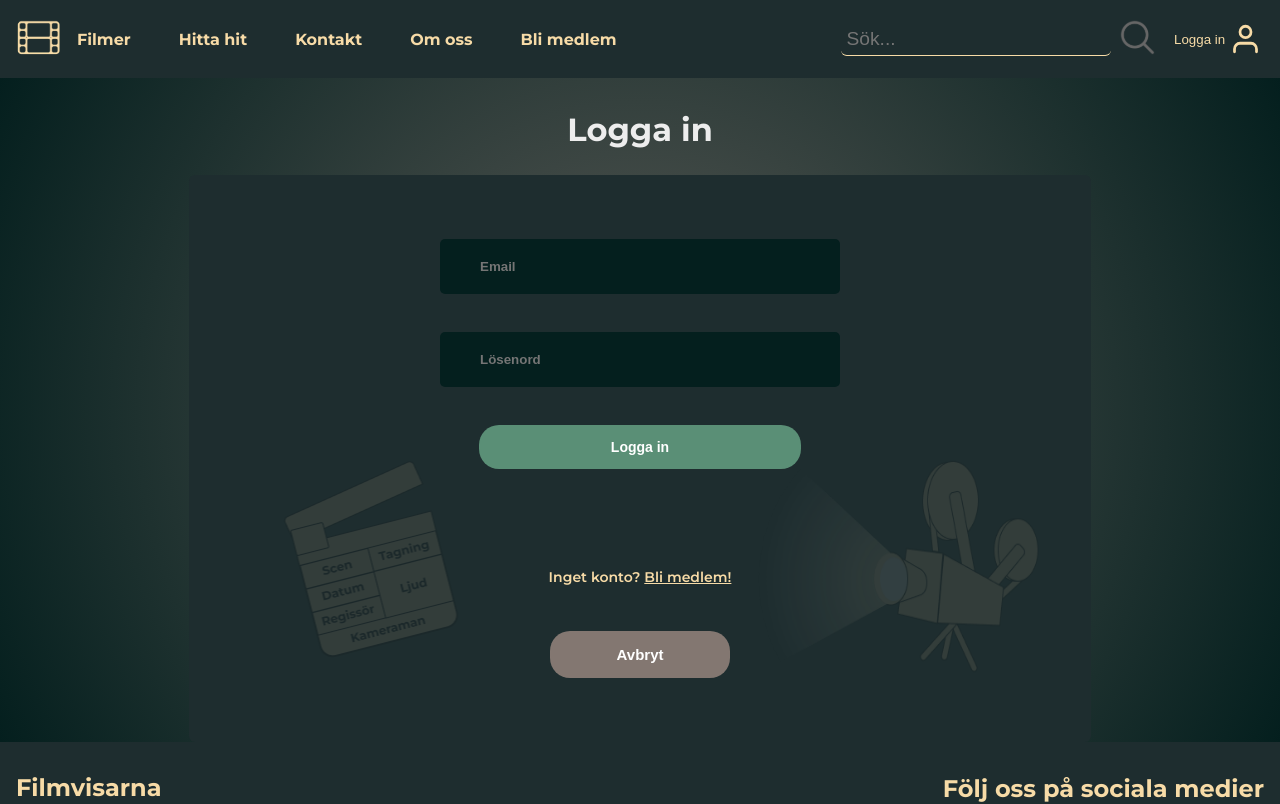
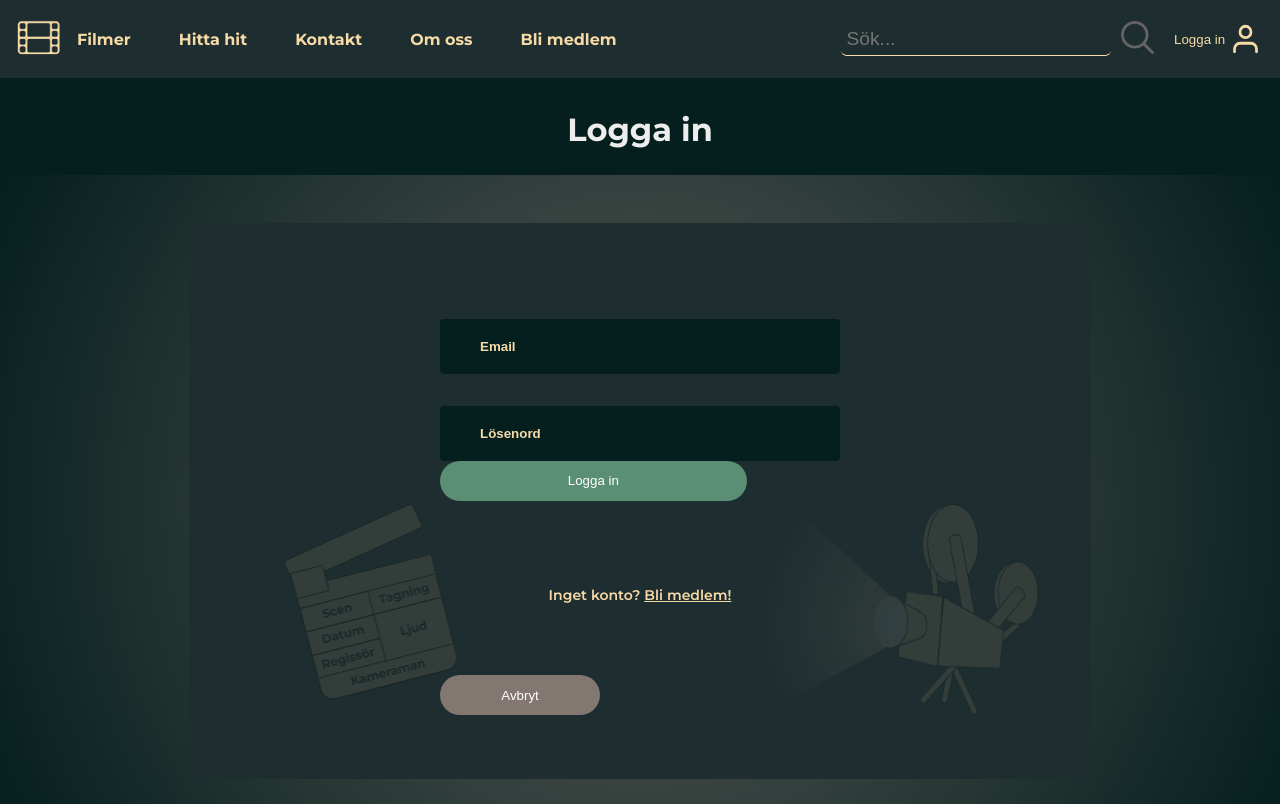
Before and after one commit to j-carlander/Filmvisarna, a React (Vite) app: page /login in a window 1280 px wide. Shown: the top 804 px of the page. Built offline with nearby package versions, Linux system fonts and the light colour scheme.

Commit message:
started working on styling for login page

```diff
--- a/src/components/Login/_Login.scss
+++ b/src/components/Login/_Login.scss
@@ -1,10 +1,20 @@
 @use "../../Sass/abstract/variables" as *;
 
 .login-container {
-  display: flex;
-  justify-content: center;
-  align-items: center;
-  min-height: 60vh;
+  background: rgb(131, 119, 113);
+  background: radial-gradient(
+    circle,
+    rgba(131, 119, 113, 0.676) 0%,
+    rgba(4, 31, 30, 1) 100%
+  );
+  // display: flex;
+  // justify-content: center;
+  // align-items: center;
+
+  padding: 3em;
+  display: grid;
+  place-items: center;
+  min-height: 66vh;
 
   p {
     font-weight: 600;
@@ -13,26 +23,43 @@
 
   form {
     background-color: $secBackground;
-    padding: 6em 3em;
-    padding-bottom: 7em;
-    border-radius: 6px;
+      // padding: 6em 3em;
+      // padding-bottom: 7em;
+      // border-radius: 6px;
+      padding: 2em;
+      display: grid;
+      gap: 2em 3em;
     .server-error {
-      margin-top: 1em;
-      text-align: center;
+      // margin-top: 1em;
+      // text-align: center;
     }
   }
   .form-control {
-    margin-bottom: 1em;
-    padding-bottom: 1.4em;
+    // margin-bottom: 1em;
+    // padding-bottom: 1.4em;
+    display: grid;
+    place-items: center;
+    gap: 2em;
+    margin-top: 2em;
   }
   .form-control input {
-    border: none;
+    // border: none;
+    // background-color: $mainBackground;
+    // color: $lightAccent;
+    // padding: 1.5em 2em;
+    // font-weight: 700;
+    // outline: none;
+    // border-radius: 5px;
+    padding: 0.7em;
     background-color: $mainBackground;
     color: $lightAccent;
-    padding: 1.5em 2em;
     font-weight: 700;
-    outline: none;
-    border-radius: 5px;
+    border: none;
+    border-radius: 0.3em;
+
+    &::placeholder {
+      color: $lightAccent;
+    }
   }
 
   .bli-medlem-underline {
@@ -40,16 +67,26 @@
     cursor: pointer;
   }
   .Login-btn {
-    padding: 1em 4em;
-    border-radius: 20px;
+    // padding: 1em 4em;
+    // border-radius: 20px;
+    // background-color: $mediumAccent;
+    // color: #fff;
+    // font-size: 14px;
+    // font-weight: bold;
+    // border: none;
+    // margin: 0 auto;
+    // display: flex;
+    // transition: 0.4s ease;
+
     background-color: $mediumAccent;
-    color: #fff;
-    font-size: 14px;
-    font-weight: bold;
+    width: 12em;
+    height: 3em;
+    border-radius: 3em;
+    text-decoration: none;
     border: none;
-    margin: 0 auto;
-    display: flex;
+    color: white;
     transition: 0.4s ease;
+
   }
   .Login-btn:hover{
     scale: 1.05;
@@ -59,17 +96,27 @@
     text-align: center;
   }
   .abort-btn {
-    padding: 1em 3em;
-    border-radius: 20px;
+    // padding: 1em 3em;
+    // border-radius: 20px;
+    // background-color: $darkAccent;
+    // color: #fff;
+    // font-size: 15px;
+    // border: none;
+    // font-weight: bold;
+    // margin: 0 auto;
+    // display: flex;
+    // transition: 0.4s ease;
+    // cursor: pointer;
+
     background-color: $darkAccent;
-    color: #fff;
-    font-size: 15px;
+    width: 10em;
+    height: 3em;
+    border-radius: 3em;
+    text-decoration: none;
     border: none;
-    font-weight: bold;
-    margin: 0 auto;
-    display: flex;
+    margin-top: 2em;
+    color: white;
     transition: 0.4s ease;
-    cursor: pointer;
 
   }
   .abort-btn:hover{
--- a/src/pages/LoginPage/_LoginPage.scss
+++ b/src/pages/LoginPage/_LoginPage.scss
@@ -1,15 +1,6 @@
-// h1 {
-//   margin-bottom: -38px;
+// .wrapper{
+//   background: rgb(131, 119, 113);
+//     background: radial-gradient(circle,
+//         rgba(131, 119, 113, 0.676) 0%,
+//         rgba(4, 31, 30, 1) 100%);
 // }
-
-// @media only screen and (min-width: 992px) {
-//   h1 {
-//     margin-bottom: -38px;
-//   }
-// }
-.wrapper{
-  background: rgb(131, 119, 113);
-    background: radial-gradient(circle,
-        rgba(131, 119, 113, 0.676) 0%,
-        rgba(4, 31, 30, 1) 100%);
-}
--- a/src/stylesheet/main.css
+++ b/src/stylesheet/main.css
@@ -853,10 +853,12 @@ button {
   }
 }
 .login-container {
-  display: flex;
-  justify-content: center;
-  align-items: center;
-  min-height: 60vh;
+  background: rgb(131, 119, 113);
+  background: radial-gradient(circle, rgba(131, 119, 113, 0.676) 0%, rgb(4, 31, 30) 100%);
+  padding: 3em;
+  display: grid;
+  place-items: center;
+  min-height: 66vh;
 }
 .login-container p {
   font-weight: 600;
@@ -864,41 +866,42 @@ button {
 }
 .login-container form {
   background-color: #1E2D2F;
-  padding: 6em 3em;
-  padding-bottom: 7em;
-  border-radius: 6px;
-}
-.login-container form .server-error {
-  margin-top: 1em;
-  text-align: center;
+  padding: 2em;
+  display: grid;
+  gap: 2em 3em;
 }
 .login-container .form-control {
-  margin-bottom: 1em;
-  padding-bottom: 1.4em;
+  display: grid;
+  place-items: center;
+  gap: 2em;
+  margin-top: 2em;
 }
 .login-container .form-control input {
-  border: none;
+  padding: 0.7em;
   background-color: #041F1E;
   color: #F7DBA7;
-  padding: 1.5em 2em;
   font-weight: 700;
-  outline: none;
-  border-radius: 5px;
+  border: none;
+  border-radius: 0.3em;
+}
+.login-container .form-control input::-moz-placeholder {
+  color: #F7DBA7;
+}
+.login-container .form-control input::placeholder {
+  color: #F7DBA7;
 }
 .login-container .bli-medlem-underline {
   text-decoration: underline;
   cursor: pointer;
 }
 .login-container .Login-btn {
-  padding: 1em 4em;
-  border-radius: 20px;
   background-color: #5A8F76;
-  color: #fff;
-  font-size: 14px;
-  font-weight: bold;
-  border: none;
-  margin: 0 auto;
-  display: flex;
+  width: 12em;
+  height: 3em;
+  border-radius: 3em;
+  text-decoration: none;
+  border: none;
+  color: white;
   transition: 0.4s ease;
 }
 .login-container .Login-btn:hover {
@@ -909,17 +912,15 @@ button {
   text-align: center;
 }
 .login-container .abort-btn {
-  padding: 1em 3em;
-  border-radius: 20px;
   background-color: #837771;
-  color: #fff;
-  font-size: 15px;
-  border: none;
-  font-weight: bold;
-  margin: 0 auto;
-  display: flex;
+  width: 10em;
+  height: 3em;
+  border-radius: 3em;
+  text-decoration: none;
+  border: none;
+  margin-top: 2em;
+  color: white;
   transition: 0.4s ease;
-  cursor: pointer;
 }
 .login-container .abort-btn:hover {
   scale: 1.05;
@@ -981,11 +982,6 @@ button {
   justify-content: center;
   min-height: 70vh;
   text-align: center;
-}
-
-.wrapper {
-  background: rgb(131, 119, 113);
-  background: radial-gradient(circle, rgba(131, 119, 113, 0.676) 0%, rgb(4, 31, 30) 100%);
 }
 
 .userinfo-section {
```
Also changed, not shown: src/components/Login/Login.jsx (indentation only), 1 other file (tests, documents, lock files or other folders).
